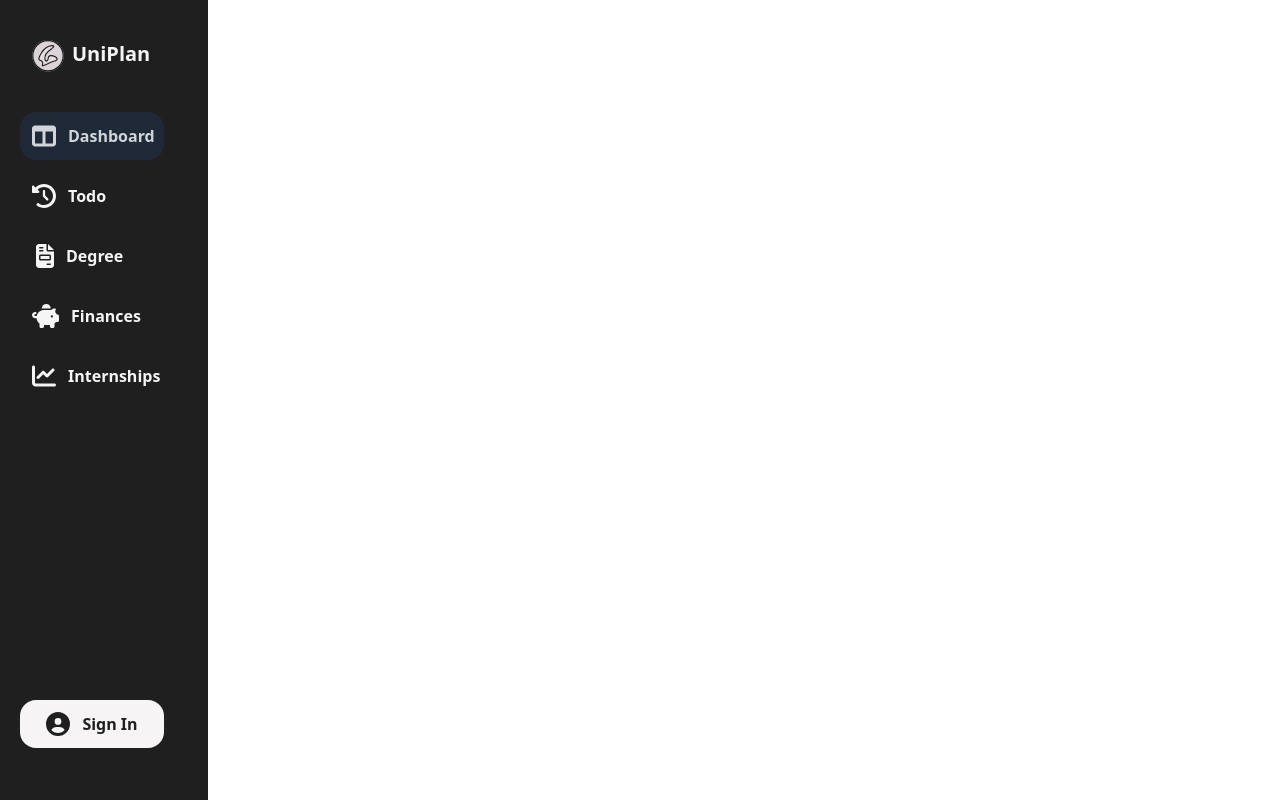
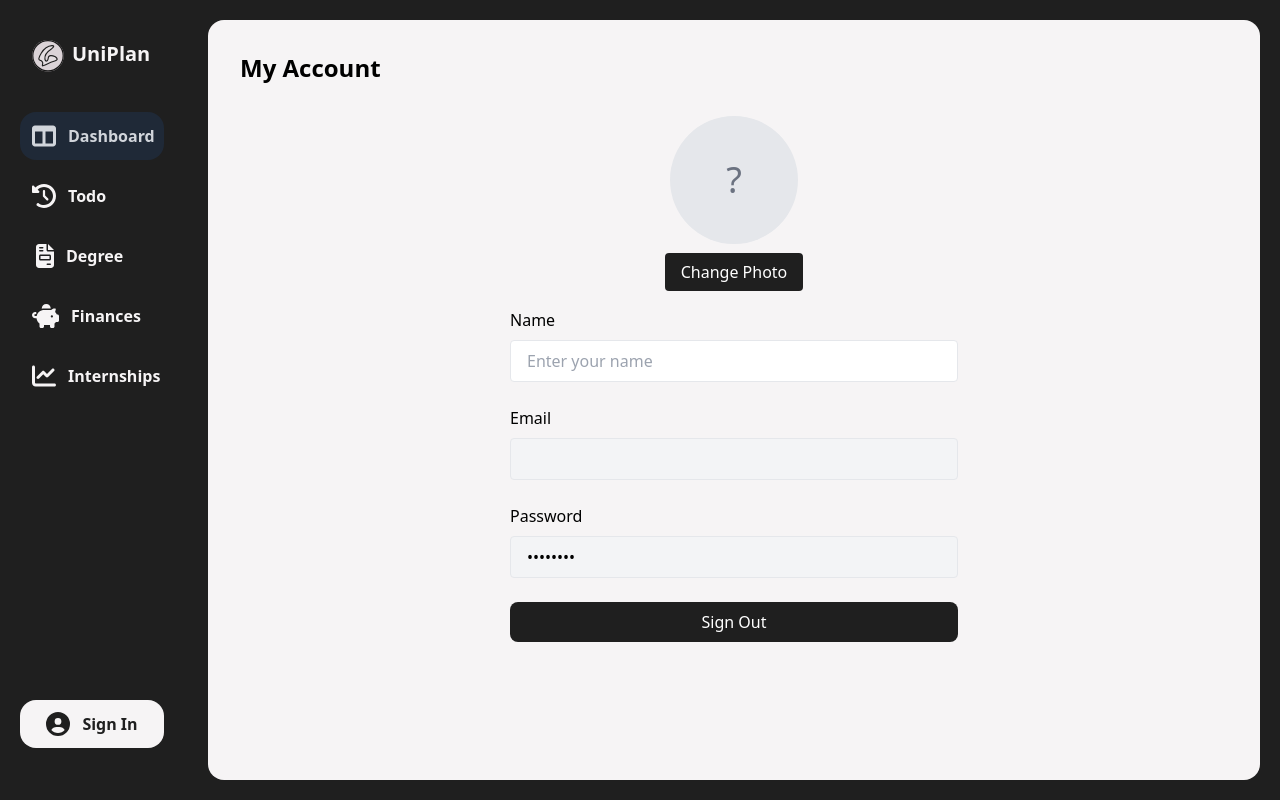
Before and after one commit to saordoe/uniplan, a React (Vite) app: page /account in a window 1280 px wide. Built offline with nearby package versions, Linux system fonts and the light colour scheme; no server answers.

Commit message:
Firebase authentication / read and write

```diff
--- a/src/App.jsx
+++ b/src/App.jsx
@@ -1,16 +1,29 @@
-import React, { useState } from 'react';
 import Navbar from './myComponents/Navbar';
 import Hero from './myComponents/Hero';
 import PInternships from './pages/PInternships';
 import PTodo from './pages/PTodo';
 import PDegree from './pages/PDegree';
 import PFinances from './pages/PFinances';
+import PAccount from './pages/PAccount';
 import { Routes, Route } from 'react-router-dom';
+import React, { useState, useEffect } from 'react';
+import { onAuthStateChanged } from 'firebase/auth';
+import { auth } from './firebase';
 
 const App = () => {
   const [showSignin, setShowSignin] = useState(false);
   const [showSignup, setShowSignup] = useState(false);
   const [isLoggedIn, setIsLoggedIn] = useState(false);
+  const [loading, setLoading] = useState(true);
+
+  useEffect(() => {
+    const unsubscribe = onAuthStateChanged(auth, (user) => {
+      setIsLoggedIn(!!user);
+      setLoading(false);
+    });
+
+    return () => unsubscribe();
+  }, []);
 
   return (
     <div className="flex h-screen w-full">
@@ -36,6 +49,7 @@ const App = () => {
             <Route path="/todo" element={<PTodo />} />
             <Route path="/degree" element={<PDegree />} />
             <Route path="/finances" element={<PFinances />} />
+            <Route path="/account" element={<PAccount />} />
           </Routes>
         )}
       </div>
--- a/src/firebase.js
+++ b/src/firebase.js
@@ -1,7 +1,7 @@
 import { initializeApp } from "firebase/app";
-import { getAnalytics } from "firebase/analytics";
 import { getAuth } from 'firebase/auth';
 import { getFirestore } from 'firebase/firestore';
+import { getStorage } from 'firebase/storage';
 
 const firebaseConfig = {
   apiKey: "AIzaSyAO3itBFroSJADXFm6dRcZke0mwLCZ6CgQ",
@@ -14,10 +14,9 @@ const firebaseConfig = {
 };
 
 const app = initializeApp(firebaseConfig);
-const analytics = getAnalytics(app);
+const auth = getAuth(app);
+const db = getFirestore(app);
+const storage = getStorage(app);
 
-const auth = getAuth(app);
-
-const db = getFirestore(app);
-
+export { storage };
 export { auth, db };
--- a/src/myComponents/Hero.jsx
+++ b/src/myComponents/Hero.jsx
@@ -1,18 +1,33 @@
 import React from 'react';
 import Signin from './Signin';
+import Signup from './Signup';
 import Hero1 from './Hero1';
 import Hero2 from './Hero2';
 import Hero3 from './Hero3';
 import Hero4 from './Hero4';
 
-const Hero = ({ showSignin, setShowSignin, isLoggedIn, setIsLoggedIn }) => {
+const Hero = ({ showSignin, setShowSignin, showSignup, setShowSignup, isLoggedIn, setIsLoggedIn }) => {
   return (
     <div className="bg-offblack w-full h-full flex-1 py-5 pr-5 pr-6">
       <div className="bg-offwhite w-full h-full rounded-xl flex items-center justify-center">
-        {showSignin && !isLoggedIn ? (
-          <Signin setShowSignin={setShowSignin} setIsLoggedIn={setIsLoggedIn} />
+        {(showSignin || showSignup) && !isLoggedIn ? (
+          <>
+            {showSignin && (
+              <Signin
+                setShowSignin={setShowSignin}
+                setShowSignup={setShowSignup}
+                setIsLoggedIn={setIsLoggedIn}
+              />
+            )}
+            {showSignup && (
+              <Signup
+                setShowSignup={setShowSignup}
+                setShowSignin={setShowSignin}
+              />
+            )}
+          </>
         ) : (
-          <div className="flex w-full h-full p-2 gap-2"> {/* Parent container with full width and height */}
+          <div className="flex w-full h-full p-2 gap-2">
             <div className="flex flex-col w-2/3 gap-2">
               <Hero1 />
               <Hero2 />
--- a/src/myComponents/Navbar.jsx
+++ b/src/myComponents/Navbar.jsx
@@ -62,7 +62,8 @@ const Navbar = ({ setShowSignin, isLoggedIn }) => {
         </Link>
 
         <div className="mt-72">
-          {isLoggedIn ? (
+        {isLoggedIn ? (
+          <Link to="/account">
             <Button
               falogoName={faUserCircle}
               buttonName="My Profile"
@@ -70,7 +71,8 @@ const Navbar = ({ setShowSignin, isLoggedIn }) => {
               colorClass="bg-gray-800"
               onClick={() => handleButtonClick("My Profile")}
             />
-          ) : (
+          </Link>
+        ) : (
             <Button
               falogoName={faUserCircle}
               buttonName="Sign In"
--- /dev/null
+++ b/src/pages/PAccount.jsx
@@ -0,0 +1,144 @@
+import React, { useState, useEffect } from 'react';
+import { auth, db, storage } from '../firebase';
+import { signOut } from 'firebase/auth';
+import { doc, getDoc, updateDoc } from 'firebase/firestore';
+import { ref, uploadBytes, getDownloadURL } from 'firebase/storage';
+
+const PAccount = () => {
+ const [user, setUser] = useState({
+   name: '',
+   email: '',
+   photoURL: ''
+ });
+ const [loading, setLoading] = useState(true);
+
+ useEffect(() => {
+   const loadUserData = async () => {
+     if (auth.currentUser) {
+       const userDoc = await getDoc(doc(db, 'users', auth.currentUser.uid));
+       if (userDoc.exists()) {
+         setUser({
+           name: userDoc.data().name || '',
+           email: auth.currentUser.email,
+           photoURL: userDoc.data().photoURL || ''
+         });
+       }
+       setLoading(false);
+     }
+   };
+   loadUserData();
+ }, []);
+
+ const handleNameChange = async (e) => {
+   const newName = e.target.value;
+   setUser(prev => ({ ...prev, name: newName }));
+
+   if (auth.currentUser) {
+     await updateDoc(doc(db, 'users', auth.currentUser.uid), {
+       name: newName
+     });
+   }
+ };
+
+ const handlePhotoUpload = async (e) => {
+   const file = e.target.files[0];
+   if (!file) return;
+
+   const storageRef = ref(storage, `profilePhotos/${auth.currentUser.uid}`);
+   await uploadBytes(storageRef, file);
+   const photoURL = await getDownloadURL(storageRef);
+
+   setUser(prev => ({ ...prev, photoURL }));
+   await updateDoc(doc(db, 'users', auth.currentUser.uid), {
+     photoURL
+   });
+ };
+
+ const handleSignOut = async () => {
+   try {
+     await signOut(auth);
+     window.location.href = '/';
+   } catch (error) {
+     console.error('Error signing out:', error);
+   }
+ };
+
+ return (
+   <div className="bg-offblack w-full h-full flex-1 py-5 pr-5">
+     <div className="bg-offwhite w-full h-full rounded-xl p-8">
+       <h1 className="text-2xl font-bold mb-8">My Account</h1>
+
+       <div className="max-w-md mx-auto space-y-6">
+         <div className="text-center">
+           <div className="mb-4">
+             {user.photoURL ? (
+               <img
+                 src={user.photoURL}
+                 alt="Profile"
+                 className="w-32 h-32 rounded-full mx-auto object-cover"
+               />
+             ) : (
+               <div className="w-32 h-32 rounded-full bg-gray-200 mx-auto flex items-center justify-center">
+                 <span className="text-4xl text-gray-500">?</span>
+               </div>
+             )}
+           </div>
+           <input
+             type="file"
+             accept="image/*"
+             onChange={handlePhotoUpload}
+             className="hidden"
+             id="photo-upload"
+           />
+           <label
+             htmlFor="photo-upload"
+             className="bg-offblack text-white px-4 py-2 rounded cursor-pointer hover:bg-offblack/80"
+           >
+             Change Photo
+           </label>
+         </div>
+
+         <div>
+           <label className="block mb-2 font-medium">Name</label>
+           <input
+             type="text"
+             value={user.name}
+             onChange={handleNameChange}
+             className="w-full px-4 py-2 border rounded focus:outline-none focus:ring-2 focus:ring-blue-500"
+             placeholder="Enter your name"
+           />
+         </div>
+
+         <div>
+           <label className="block mb-2 font-medium">Email</label>
+           <input
+             type="email"
+             value={user.email}
+             disabled
+             className="w-full px-4 py-2 border rounded bg-gray-100"
+           />
+         </div>
+
+         <div>
+           <label className="block mb-2 font-medium">Password</label>
+           <input
+             type="password"
+             value="********"
+             disabled
+             className="w-full px-4 py-2 border rounded bg-gray-100"
+           />
+         </div>
+
+         <button
+           onClick={handleSignOut}
+           className="w-full bg-offblack text-white py-2 rounded-lg hover:bg-offblack/80 mt-8"
+         >
+           Sign Out
+         </button>
+       </div>
+     </div>
+   </div>
+ );
+};
+
+export default PAccount;
```
Also changed, not shown: src/pages/PInternships.jsx (+72 -65 lines).
